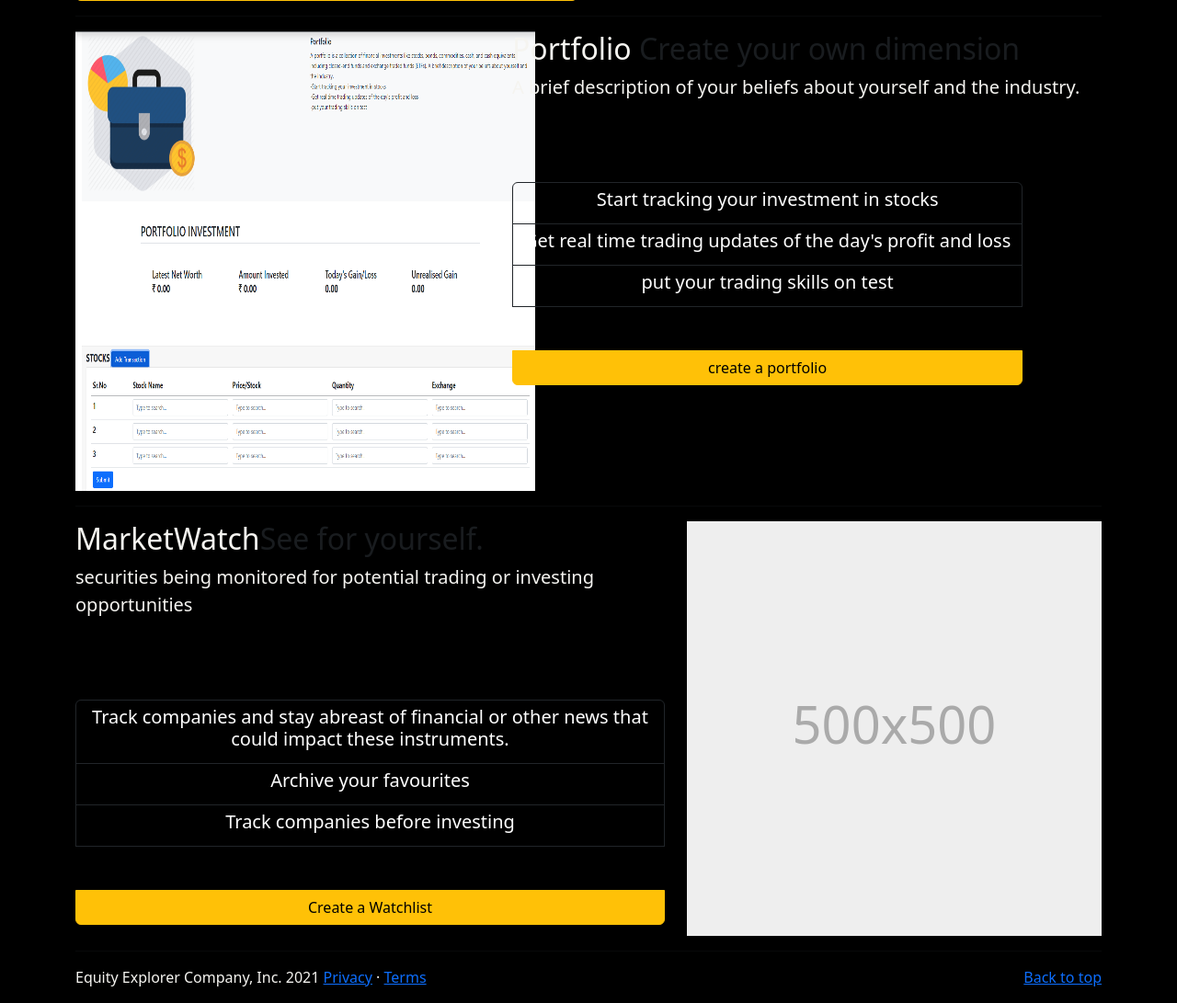
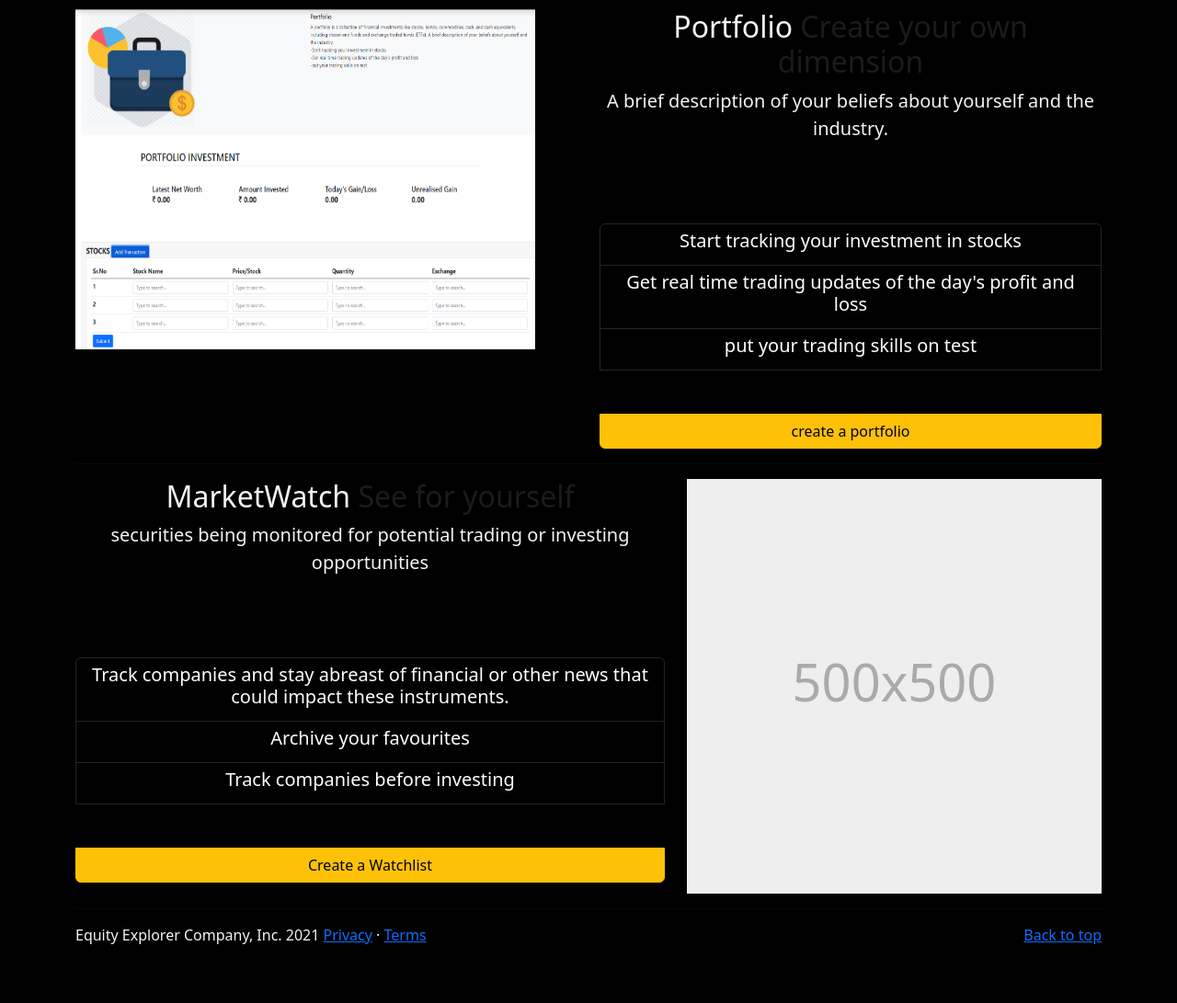
Before and after one commit to Kshitij-01/equity-analysis, a Django app: page / in a window 1280 px wide. Shown: the part 1288-2379 px from the top of the page at 92% size. After the commit the page ends 2315 px from the top, so only its background shows below. Run offline with Django 3.2, Linux system fonts and the light colour scheme; parts of the project's set-up code (start-up, migrations or seed data) failed here and were passed over; some libraries are stand-ins or nearby versions.

Commit message:
commit by reetu

```diff
--- a/sidebuiness/data_scrapper.py
+++ b/sidebuiness/data_scrapper.py
@@ -53,7 +53,7 @@ class data:
             extract_format=wikipediaapi.ExtractFormat.HTML
         )
 
-        df = pd.read_excel(r"C:\Users\kshit\PycharmProjects\djangoProject1\equity\static\excels\MCAP31122020.xlsx")
+        df = pd.read_excel(r"C:\Users\Shrutika\Downloads\djangoProject\equity\static\excels\MCAP31122020.xlsx")
         cn = df['Company Name'].to_numpy()
         f = open(r"C:\Users\kshit\Desktop\cdata.txt", 'a')
         options = webdriver.ChromeOptions()
--- a/sidebuiness/equity_data_todb.py
+++ b/sidebuiness/equity_data_todb.py
@@ -3,7 +3,7 @@ import pandas as pd
 import mysql.connector
 import re
 
-df = pd.read_excel(r"C:\Users\kshit\Desktop\PROJECT\MCAP31122020.xlsx")
+df = pd.read_excel(r"C:\Users\Shrutika\Downloads\djangoProject\equity\static\excels\MCAP31122020.xlsx")
 # file1 = open(r"C:\Users\kshit\Desktop\logos1.txt","w")
 u = 0
 mydb = mysql.connector.connect(
--- a/sidebuiness/mongo db.py
+++ b/sidebuiness/mongo db.py
@@ -13,7 +13,7 @@ dblist = myclient.list_database_names()
 if "mydatabase" in dblist:
     print("The database exists.")
 
-df = pd.read_csv(r'C:\Users\kshit\PycharmProjects\djangoProject1\equity\static\excels\bse_ticker.csv')
+df = pd.read_csv(r'C:\Users\Shrutika\Downloads\djangoProject\equity\static\excels\bse_ticker.csv')
 dictt = {}
 for index, row in df.iterrows():
     dictt[str(row['name'].split("EOD")[0].replace('-$', '').replace('.', '').strip().upper())] = str(row['code'])
--- a/sidebuiness/scrap edge.py
+++ b/sidebuiness/scrap edge.py
@@ -31,7 +31,7 @@ class edgescrapper:
             extract_format=wikipediaapi.ExtractFormat.HTML
         )
 
-        df = pd.read_csv(r"C:\Users\kshit\PycharmProjects\djangoProject1\equity\static\excels\XNSE_tickers.csv")
+        df = pd.read_csv(r"C:\Users\Shrutika\Downloads\djangoProject\equity\static\excels\XNSE_tickers.csv")
         cn = df['issuer_name'].map(lambda p: ' '.join(p.split()[:-1])).to_numpy()
         # f = open(r'C:\Users\kshit\PycharmProjects\djangoProject1\equity\static\excels\XNSE_tickers.csv')
         options = webdriver.ChromeOptions()
@@ -50,7 +50,7 @@ class edgescrapper:
         self.driver.execute_script(
             'window.open("https://www.tickertape.in/")')
         self.driver.switch_to.window(self.driver.window_handles[0])
-        with open(r"C:\Users\kshit\Desktop\edge.txt", 'r') as f:
+        with open(r"C:\Users\Shrutika\Downloads\djangoProject\sidebuiness\edge.txt", 'r') as f:
             try:
                 load = json.loads(f.read().split('\n')[-2])
                 cp = load[0]
--- a/sidebuiness/tester.py
+++ b/sidebuiness/tester.py
@@ -37,7 +37,7 @@ sql = "INSERT INTO {} (symbol,{}) VALUES (%s{})"
 sql_company = "INSERT INTO company (symbol,company_name,logo,description,description_wiki) VALUES (%s,%s,%s,%s,%s)"
 vals_company = []
 ace = ',%s'
-file = (open(r"C:\Users\kshit\Desktop\edge.txt", 'r').read().split('\n'))
+file = (open(r"C:\Users\Shrutika\Downloads\djangoProject\sidebuiness\edge.txt", 'r').read().split('\n'))
 file.pop(-1)
 print(len(file))
 file = [file[3]]
--- a/templates/Equity home.html
+++ b/templates/Equity home.html
@@ -57,7 +57,7 @@
 
   </style>
 
-<!-- Modal -->/login
+<!-- Modal -->
   <div class="modal fade" id="staticBackdrop1" data-bs-backdrop="STATIC" data-bs-keyboard="false" tabindex="-1"
     aria-labelledby="staticBackdropLabel" aria-hidden="true">
     <div class="modal-dialog">
@@ -85,7 +85,7 @@
         </div>
 
 
-        <class="text-muted">&nbsp  Don't have a EUITY EXPLORER account?</class><a href="#" data-bs-toggle="modal"
+        <class="text-muted">&nbsp  Don't have a EQUITY EXPLORER account?</class><a href="#" data-bs-toggle="modal"
             data-bs-target="#staticBackdrop2" class="active">Signup</a>
           <div class="MODAL-FOOTER">
             <br>
@@ -94,7 +94,7 @@
     </div>
   </div>
 
-  <!-- Modal -->/signup
+  <!-- Modal -->
   <div class="modal fade" id="staticBackdrop2" data-bs-backdrop="absolute" data-bs-keyboard="false" tabindex="-1"
     aria-labelledby="staticBackdropLabel" aria-hidden="true">
     <div class="modal-dialog">
@@ -167,7 +167,7 @@
             <div class="col-12">
               <button class="btn btn-dark" type="submit">Submit</button>
             </div>
-            <class="text-muted"> Already have a EUITY EXPLORER account. </class><a href="#" data-bs-toggle="modal"
+            <class="text-muted"> Already have a EQUITY EXPLORER account? </class><a href="#" data-bs-toggle="modal"
                 data-bs-target="#staticBackdrop1" class="active" data-bs-dismiss="modal">Login</a>
           </form>
 
@@ -215,7 +215,7 @@ if (a === true) {
 
 <body>
   <header>
-    <nav class="navbar navbar-expand-md navbar text-light fixed-top -light">
+    <nav class="navbar navbar-expand-md text-light fixed-top" style="background-color: rgba(0,0,0,0.6);">
       <div class="container-fluid">
         <a class="navbar-brand" href="explorer/">
           <p style="color: rgb(255, 255, 255);"><b>EQUITY EXPLORER</b></p>
@@ -247,11 +247,11 @@ if (a === true) {
               </a>
             </li>
             <li class="nav-item">
-              <a class="nav-link disabled" href="/news" tabindex="-1" aria-disabled="true">news</a>
+              <a class="nav-link disabled" href="/news" tabindex="-1" aria-disabled="true">News</a>
             </li>
             <div class="btn-group btn-sm">
-              <a href="#" data-bs-toggle="modal" data-bs-target="#staticBackdrop1" class="btn btn-outline-dark active" id="login">Login</a>
-              <a href="#" data-bs-toggle="modal" data-bs-target="#staticBackdrop2" class="btn btn-outline-dark active">Signup</a>
+              <a href="#" data-bs-toggle="modal" data-bs-target="#staticBackdrop1" class="btn btn-dark" id="login">Login</a>
+              <a href="#" data-bs-toggle="modal" data-bs-target="#staticBackdrop2" class="btn btn-dark">Signup</a>
 
             </div>
           </ul>
@@ -377,12 +377,12 @@ if (a === true) {
         <hr class="featurette-divider">
 
         <div class="row featurette" style="color: rgb(245, 244, 240);">
-          <div class="col-md-7 order-md-2">
-            <h2 class="featurette-heading">Portfolio <span class="text-muted">Create your own dimension</span>
+          <div class="col-md-6 order-md-2 ">
+            <h2 class="featurette-heading text-center">Portfolio <span class="text-muted ">Create your own dimension</span>
             </h2>
-            <p class="lead"> A brief description of your beliefs about yourself and the industry.</p>
+            <p class="lead text-center"> A brief description of your beliefs about yourself and the industry.</p>
             <br><br><br>
-            <div class="btn-group-vertical" class="d-grid gap-1 col-7 mx-auto" role="group"
+            <div class="btn-group-vertical justify-content-center" class="d-grid gap-1 col-7 mx-auto" role="group"
               aria-label="Basic outlined example">
               <button class=" btn btn-outline-dark" style="color: rgb(255, 255, 255);" type="button">
                 <h5>Start tracking your investment in stocks
@@ -398,10 +398,10 @@ if (a === true) {
                  type="button">create a portfolio</button></a>
             </div>
           </div>
-          <div class="col-md-5 order-md-1">
+          <div class="col-md-6 order-md-1">
 
             <img src="{% static 'equity/portfolio.PNG' %}" width="500"
-              height="500" >
+              height="370" >
 
 
           </div>
@@ -411,8 +411,8 @@ if (a === true) {
 
         <div class="row featurette" style="color: rgb(245, 244, 240);">
           <div class="col-md-7">
-            <h2 class="featurette-heading">MarketWatch<span class="text-muted">See for yourself.</span></h2>
-            <p class="lead">securities being monitored for potential trading or investing opportunities</p>
+            <h2 class="featurette-heading text-center">MarketWatch <span class="text-muted">See for yourself</span></h2>
+            <p class="lead text-center">securities being monitored for potential trading or investing opportunities</p>
             <br><br><br>
             <div class="btn-group-vertical" class="d-grid gap-1 col-5 mx-auto" role="group"
               aria-label="Basic outlined example">
--- a/templates/PORTFOLIO.html
+++ b/templates/PORTFOLIO.html
@@ -264,7 +264,7 @@
       </script>
             <form class="d-flex" method="POST" name="form" action="{% url 'search' %}">
         {% csrf_token %}
-                <input name="tags"  type="text" placeholder="Search" aria-label="Search" id="tags" size="200">
+                <input name="tags"  type="text" placeholder="Search" aria-label="Search" id="tags" size="100">
               <button class="btn btn-dark"  type="submit">Search</button>
         </form>
 
@@ -294,13 +294,13 @@ css">
     });
   } );
   </script>
-
+<br><br><br>
         <div class="container-fluid">
             <div class="row">
 
                 <main class="col-md-9 ms-sm-auto col-lg-12 px-md-5">
                     <div class="row g-0 bg-light position-relative">
-                        <div class="col-md-6 mb-md-0 p-md-4">
+                        <div class="col-md-6 mb-md-0 p-md-4"><br>
                             <img src="{% static 'equity/36-512.png' %}"  style="width: 400px; height: 350px;">
                         </div>
                         <div class="col-md-6 p-4 ps-md-0">
--- a/templates/equity explorer.html
+++ b/templates/equity explorer.html
@@ -262,9 +262,9 @@
           document.getElementById("main").style.marginLeft = "0";
         }
       </script>
-    <form class="d-flex" method="POST" name="form" action="{% url 'search' %}">
+        <form class="d-flex" method="POST" name="form" action="{% url 'search' %}">
         {% csrf_token %}
-                <input name="tags"  type="text" placeholder="Search" aria-label="Search" id="tags" size="200">
+                <input name="tags"  type="text" placeholder="Search" aria-label="Search" id="tags" size="100">
               <button class="btn btn-dark"  type="submit">Search</button>
         </form>
 
```
Also changed, not shown: sidebuiness/create models code.py (+5 -8 lines), templates/ABOUT.html (+17 -22 lines).
